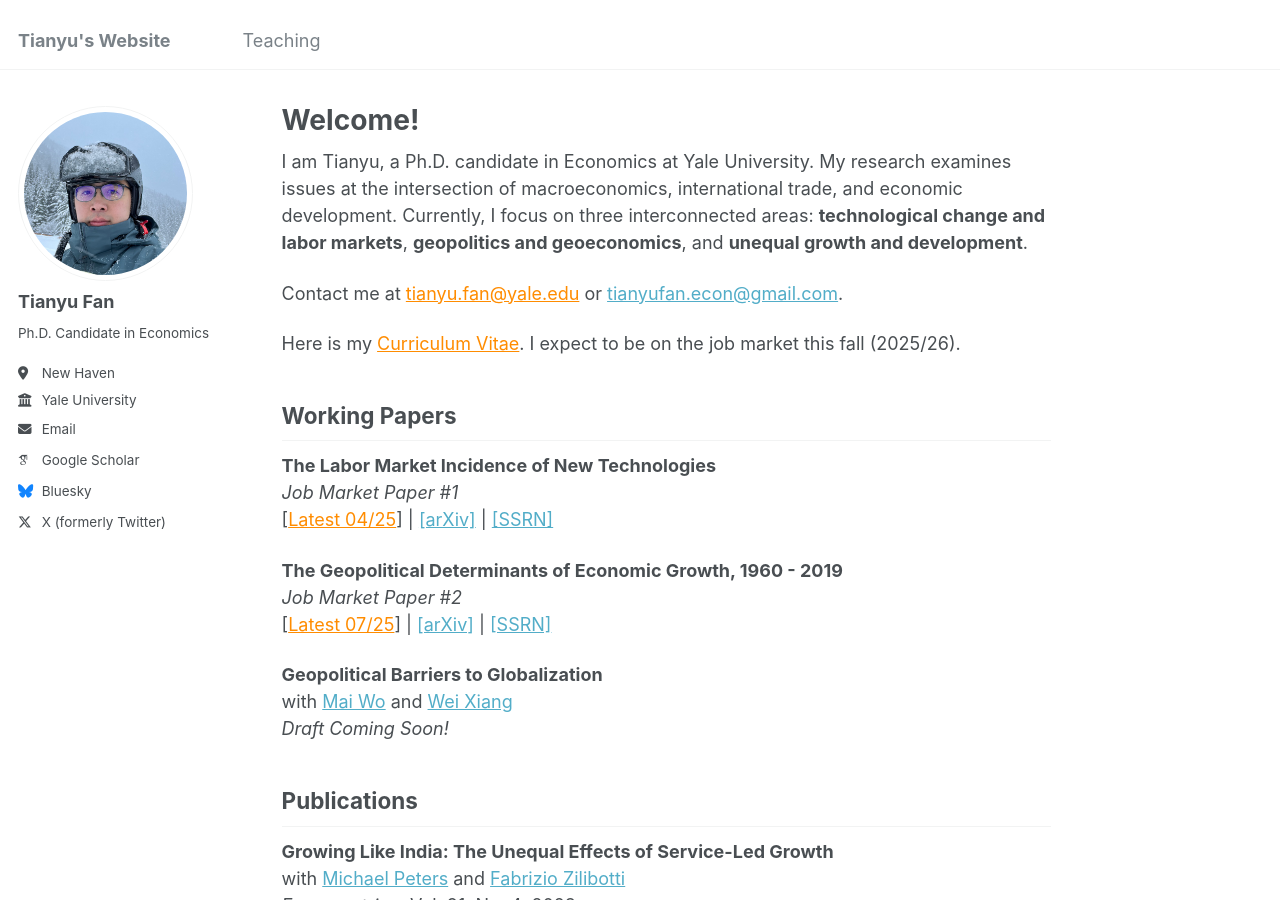
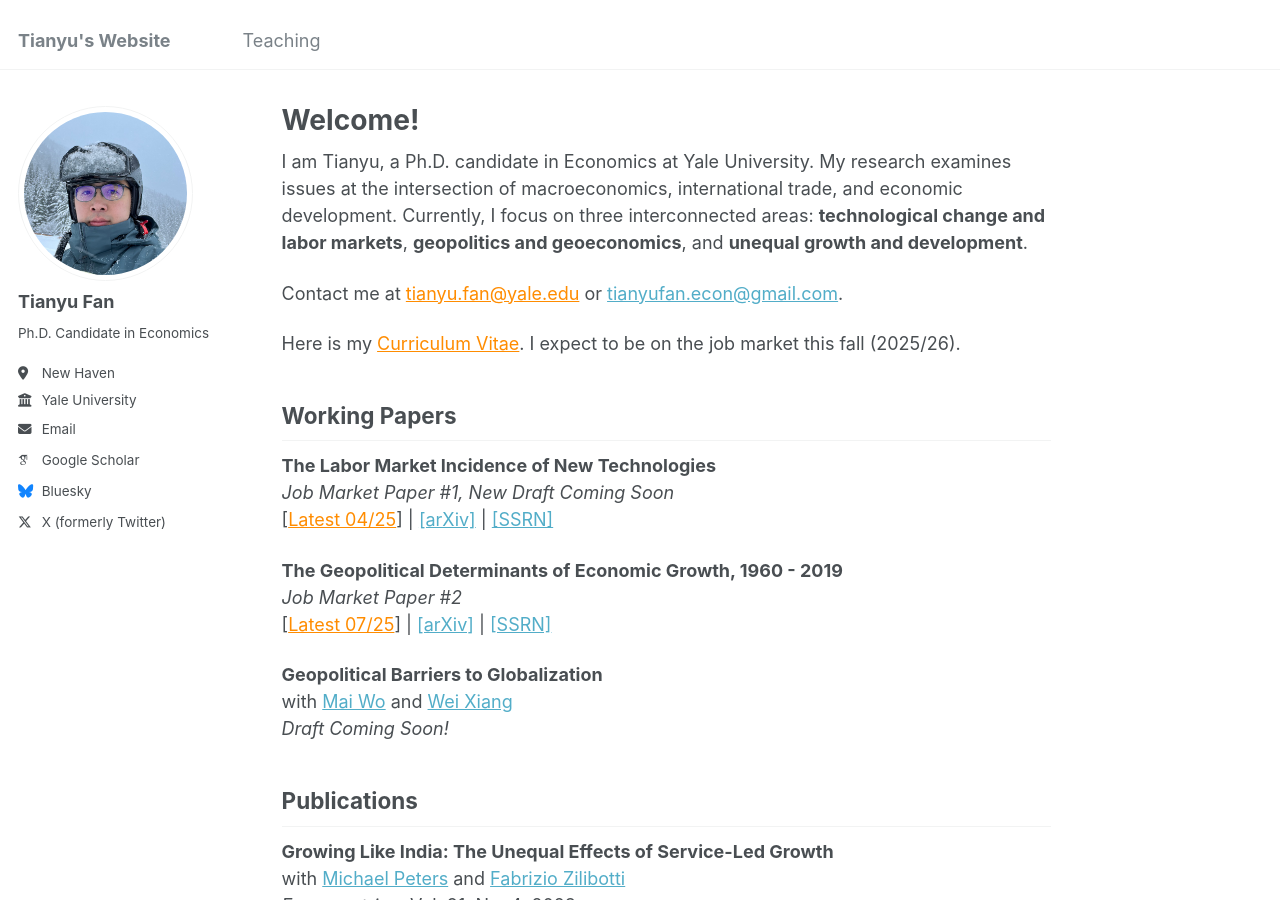
Before and after one commit to tianyufan-econ/tianyufan-econ.github.io, a Jekyll site: the page built from _pages/about.md, in a window 1280 px wide and 900 px high. Built offline with Jekyll 4.4.1, drawn with Linux system fonts in a browser that asks for light colours; some web fonts are replaced.

Commit message:
Update about.md

```diff
--- a/_pages/about.md
+++ b/_pages/about.md
@@ -17,7 +17,7 @@ Here is my <a href="/files/CV_FAN_Tianyu.pdf" style="color: darkorange;" title="
 ## Working Papers
 
 **The Labor Market Incidence of New Technologies**
-*Job Market Paper #1*
+*Job Market Paper #1, New Draft Coming Soon*
 [<a href="/files/FAN_Technology_Incidence.pdf" style="color: darkorange;">Latest 04/25</a>] | [[arXiv]](https://arxiv.org/abs/2504.04047) | [[SSRN]](https://ssrn.com/abstract=5160195)
 
 **The Geopolitical Determinants of Economic Growth, 1960 - 2019**
```
